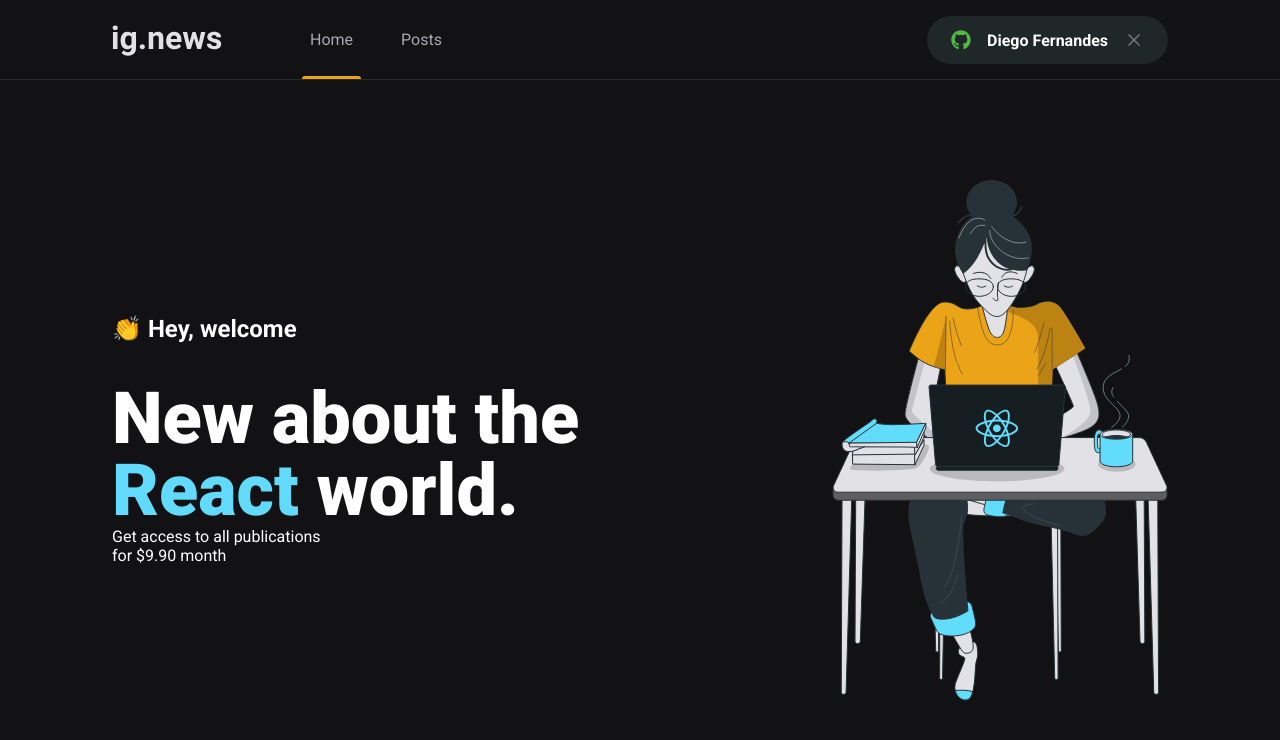
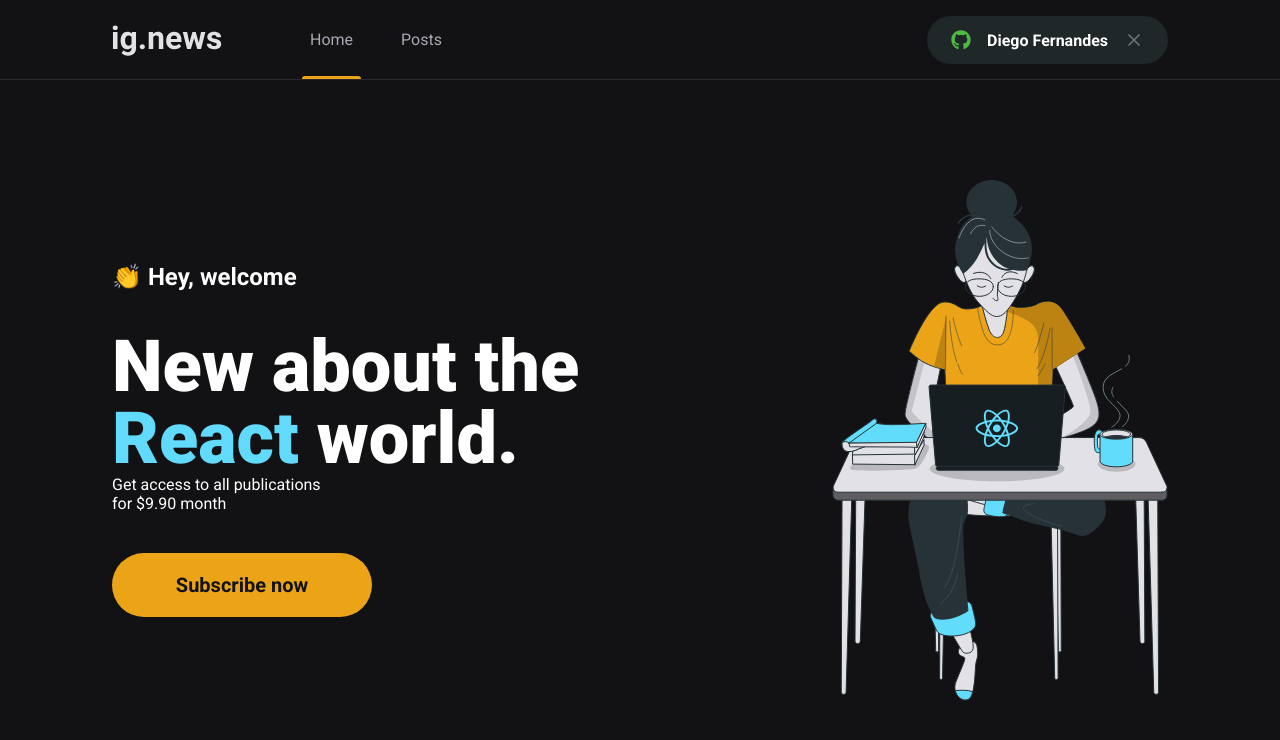
Before and after one commit to warriorsyn/ignews, a Next.js app: page / in a window 1280 px wide. Shown: the top 740 px of the page. Built offline with nearby package versions, Linux system fonts and the light colour scheme.

Commit message:
Subscribe btn

```diff
--- /dev/null
+++ b/src/components/SubscribeButton/index.tsx
@@ -0,0 +1,9 @@
+import styles from './styles.module.scss';
+
+export function SubscribeButton() {
+    return (
+        <button type="button" className={styles.subscribeButton}>
+            Subscribe now
+        </button>
+    );
+}
--- /dev/null
+++ b/src/components/SubscribeButton/styles.module.scss
@@ -0,0 +1,20 @@
+.subscribeButton {
+  height: 4rem;
+  width: 260px;
+  border: 0;
+  border-radius: 2rem;
+  background-color: var(--yellow-500);
+  color: var(--gray-900);
+  font-size: 1.25rem;
+  font-weight: bold;
+
+  display: flex;
+  align-items: center;
+  justify-content: center;
+
+  transition: filter 0.2s;
+
+  &:hover {
+    filter: brightness(0.8);
+  }
+}
--- a/src/pages/home.module.scss
+++ b/src/pages/home.module.scss
@@ -27,4 +27,8 @@
       color: var(--cyan-500);
     }
   }
+
+  button {
+    margin-top: 2.5rem;
+  }
 }
--- a/src/pages/index.tsx
+++ b/src/pages/index.tsx
@@ -1,4 +1,5 @@
 import Head from 'next/head';
+import { SubscribeButton } from '../components/SubscribeButton';
 import styles from './home.module.scss';
 
 function Home() {
@@ -16,6 +17,8 @@
             Get access to all publications <br />
             <span>for $9.90 month</span>
           </p>
+
+          <SubscribeButton />
         </section>
 
         <img src="/images/avatar.svg" alt="Girl coding" />
```
